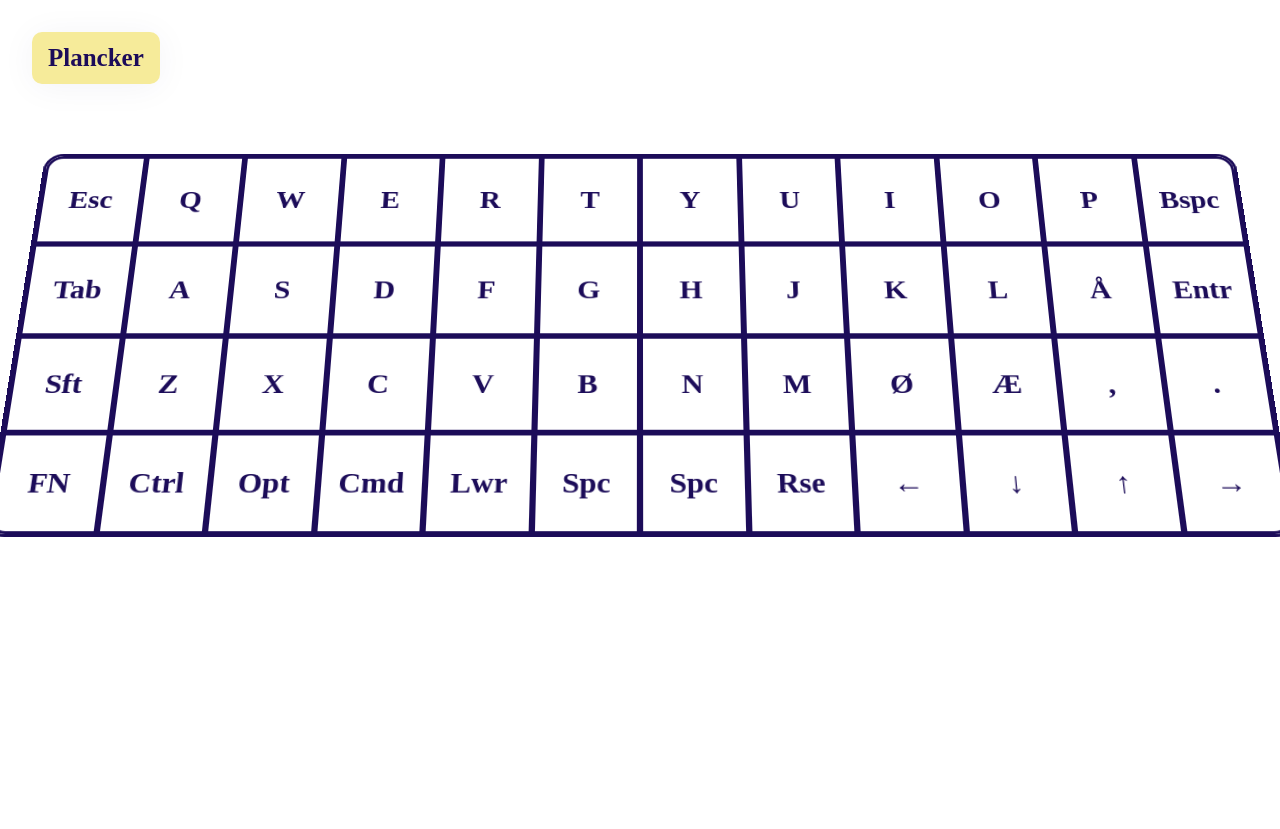
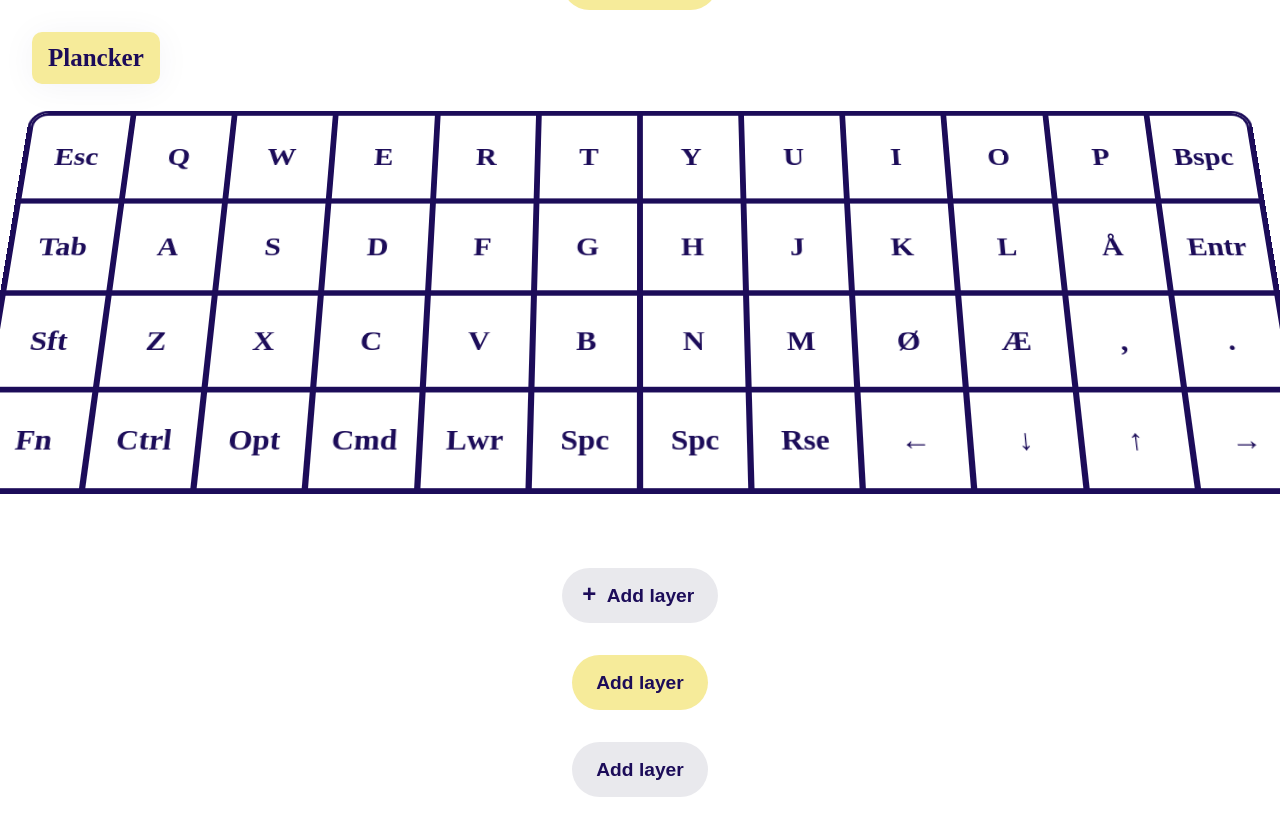
Before and after one commit to s-rd/plancker, a Vue app: page /#/ in a window 1280 px wide. Shown: the top 829 px of the page. Before the commit the page ends 800 px from the top, so only its background shows below. Built offline with nearby package versions, Linux system fonts and the light colour scheme.

Commit message:
Add button style

```diff
--- a/src/assets/keymaps/semonje.json
+++ b/src/assets/keymaps/semonje.json
@@ -144,7 +144,7 @@
     "code": "KC_LSFT"
   },
   {
-    "name": "FN",
+    "name": "Fn",
     "code": "KC_LSFT"
   },
   {
--- a/src/assets/sass/_variables.scss
+++ b/src/assets/sass/_variables.scss
@@ -8,6 +8,7 @@ $color__secondary: #5853bc;
 $color__tertiary: #1c0c59;
 
 $spacing: 1rem;
+$spacing--mid: 1.5rem;
 $spacing--medium: 2rem;
 $spacing--large: 2.5rem;
 $spacing--huge: 4rem;
--- a/src/assets/sass/main.scss
+++ b/src/assets/sass/main.scss
@@ -3,3 +3,4 @@
 @import './modules/home';
 @import './modules/keyboard';
 @import './modules/nav';
+@import './modules/button';
--- /dev/null
+++ b/src/assets/sass/modules/_button.scss
@@ -0,0 +1,52 @@
+.button {
+  height: 55px;
+  width: auto;
+  border: none;
+  background: $color__light;
+  color: $color__tertiary;
+  border-radius: $spacing--large;
+  font-size: 1.2rem;
+  font-weight: 600;
+  padding: 0 $spacing--mid;
+  margin-bottom: $spacing--medium;
+  transition: ease 0.2s transform, ease 0.2s box-shadow;
+
+
+  &--icon {
+    position: relative;
+    overflow: hidden;
+    padding-left: 45px;
+    &::before {
+      position: absolute;
+      top: 0;
+      bottom: 0;
+      left: 0;
+      width: 55px;
+      line-height: 52px;
+      display: inline-block;
+      color: $color__tertiary;
+      margin-right: $spacing--small;
+      font-size: 1.5rem;
+    }
+    &.icon {
+      &--add::before {
+        content: "+";
+      }
+    }
+  }
+  &--primary {
+    background: $color__primary;
+  }
+
+  &:hover {
+    transform: translateY(-2px);
+    box-shadow: rgba($color__tertiary, 0.05) 0px 3px 25px;
+  }
+  &:active {
+    transform: translateY(0);
+    transition-duration: 0.1s;
+  }
+  &:focus {
+    outline: none;
+  }
+}
--- a/src/assets/sass/modules/_home.scss
+++ b/src/assets/sass/modules/_home.scss
@@ -2,6 +2,7 @@
   height: 100%;
   display: flex;
   align-items: center;
-  padding: 0 $spacing $spacing--yuge;
+  justify-content: center;
+  padding: 0 $spacing $spacing;
   box-sizing: border-box;
 }
--- a/src/assets/sass/modules/_keyboard.scss
+++ b/src/assets/sass/modules/_keyboard.scss
@@ -2,7 +2,7 @@
   width: 80rem;
   max-width: 100%;
   padding: 0;
-  margin: 0 auto;
+  margin: $spacing--large auto $spacing--huge;
   color: $color__tertiary;
   border-color: $color__tertiary;
   perspective: 1800px;
@@ -10,7 +10,10 @@
   position: relative;
 
   &__list {
-    width: 100%;
+    display: flex;
+    flex-direction: column;
+    justify-content: center;
+    align-content: center;
   }
   &__keys {
     display: grid;
@@ -42,13 +45,14 @@
     box-sizing: border-box;
     min-height: 100px;
   }
+  &__add-button {
+    margin: 0 auto;
+  }
 
   &--ghost {
-    // opacity: 0.25;
-    // filter: blur(10px);
   }
   &--ghost-upper {
-    z-index: 10;
+    z-index: 20;
     margin-bottom: -12rem;
     color: $color__primary;
     border-color: $color__primary;
--- a/src/components/Home.vue
+++ b/src/components/Home.vue
@@ -1,9 +1,10 @@
 <template>
   <div class="home">
     <main class="keyboard__list">
+      <button class="keyboard__add-button button button--icon button--primary icon--add"><span>Add layer</span></button>
       <div v-for="ghost in uppers" class="keyboard keyboard--ghost keyboard--ghost-upper">
         <ul class="keyboard__keys">
-          <li v-for="key in 48" class="keyboard__key key"></li>
+          <li v-for="(key, i) in 48" class="keyboard__key key" :class="`key--${i}`"></li>
         </ul>
       </div>
       <div class="keyboard">
@@ -16,9 +17,12 @@
       </div>
       <div v-for="ghost in lowers" class="keyboard keyboard--ghost keyboard--ghost-lower">
         <ul class="keyboard__keys">
-          <li v-for="key in 48" class="keyboard__key key"></li>
+          <li v-for="(key, i) in 48" class="keyboard__key key" :class="`key--${i}`"></li>
         </ul>
       </div>
+      <button class="keyboard__add-button button button--icon icon--add"><span>Add layer</span></button>
+      <button class="keyboard__add-button button button--primary"><span>Add layer</span></button>
+      <button class="keyboard__add-button button"><span>Add layer</span></button>
     </main>
   </div>
 </template>
```
